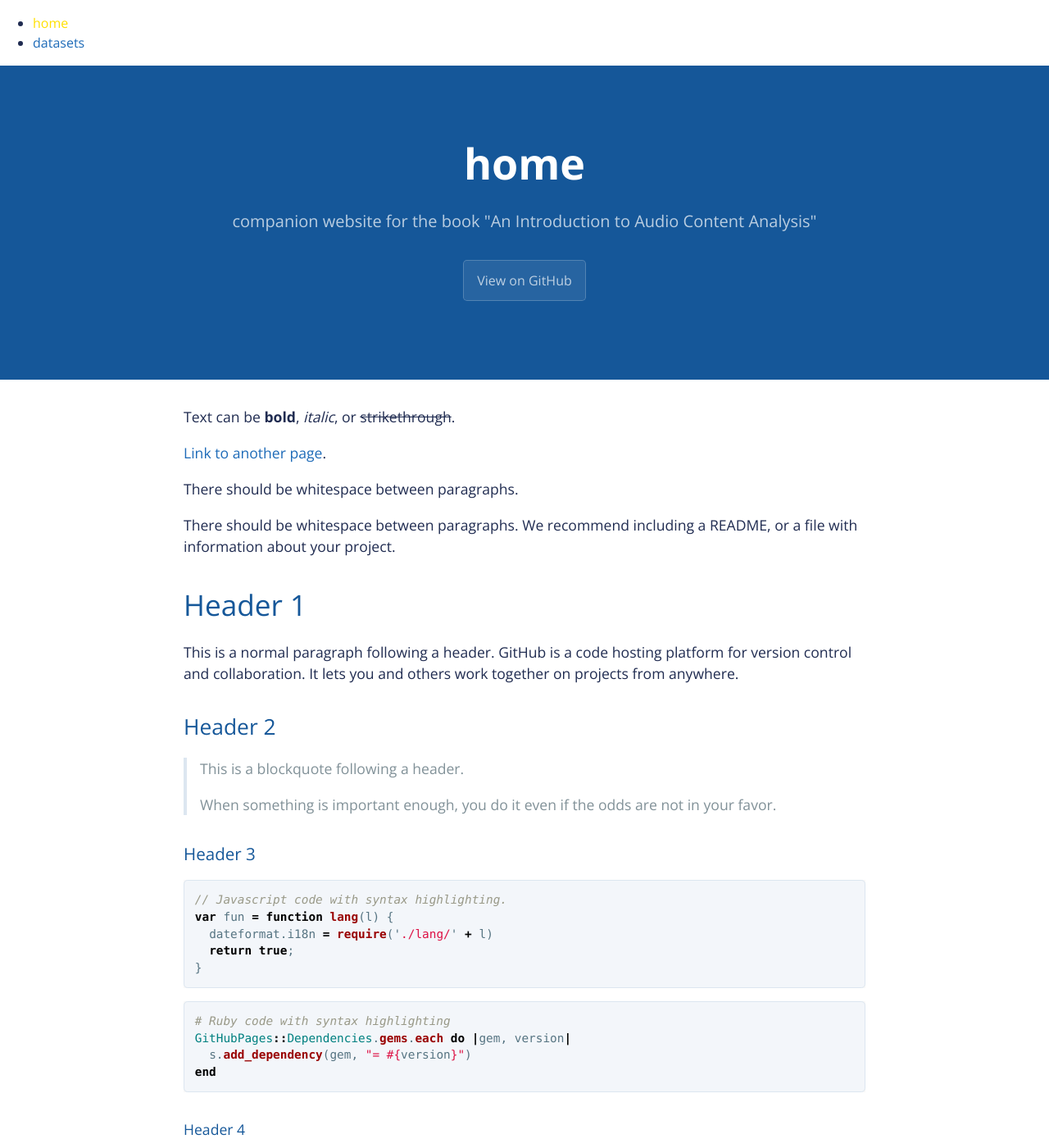
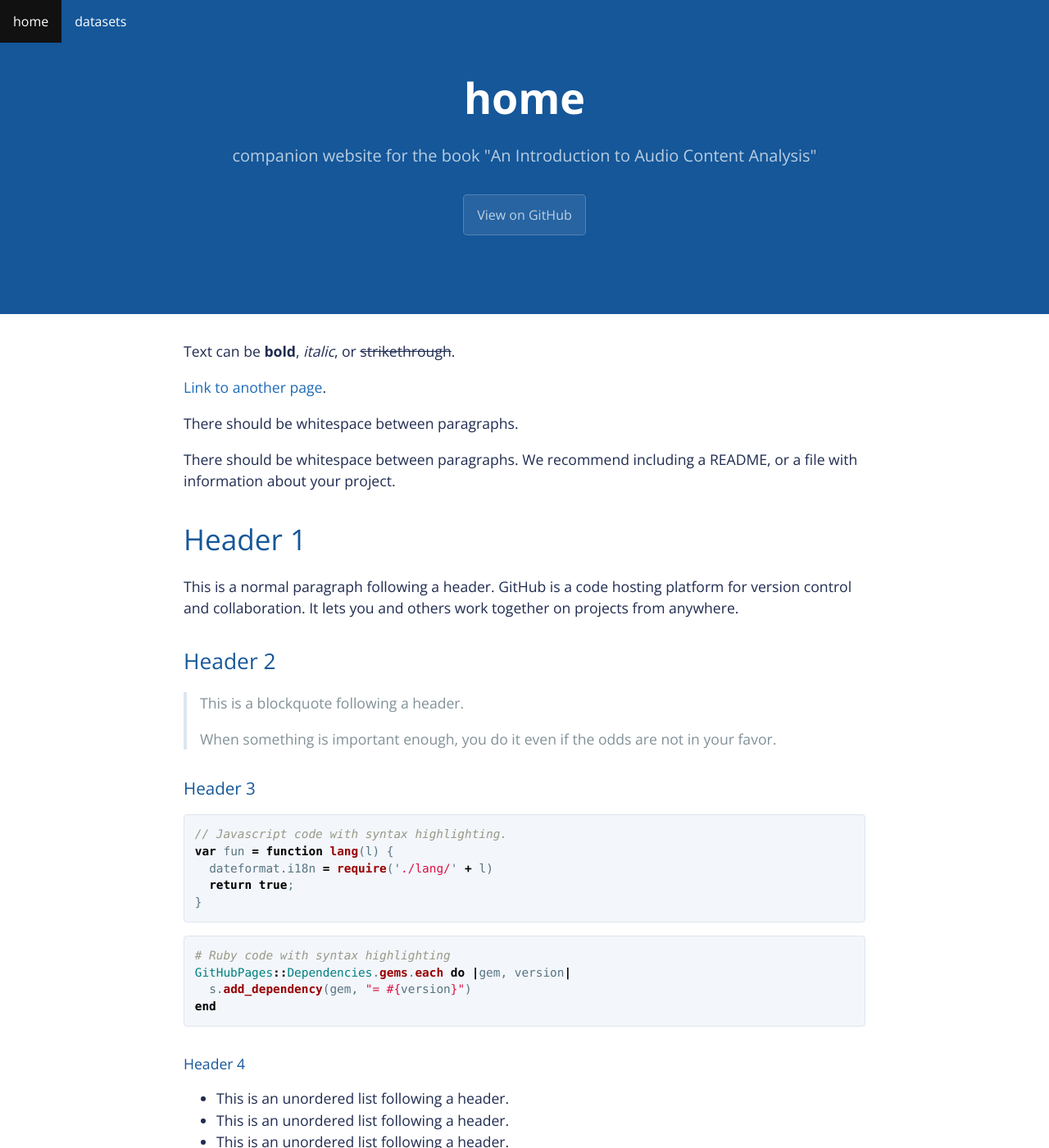
Before and after one commit to alexanderlerch/audiocontentanalysis.org, a Jekyll site: the page built from index.md, in a window 1280 px wide and 1400 px high. Shown: the whole window at 82% size. Built offline with Jekyll 4.4.1, drawn with Linux system fonts in a browser that asks for light colours.

Commit message:
more experiments

```diff
--- a/_sass/custom.scss
+++ b/_sass/custom.scss
@@ -1,8 +1,8 @@
 a.active {
-  color: #FFE000;
+  color: #111;
 }
 
-main-nav
+.main-nav
 {
 	ul {
 	  list-style-type: none;
```
